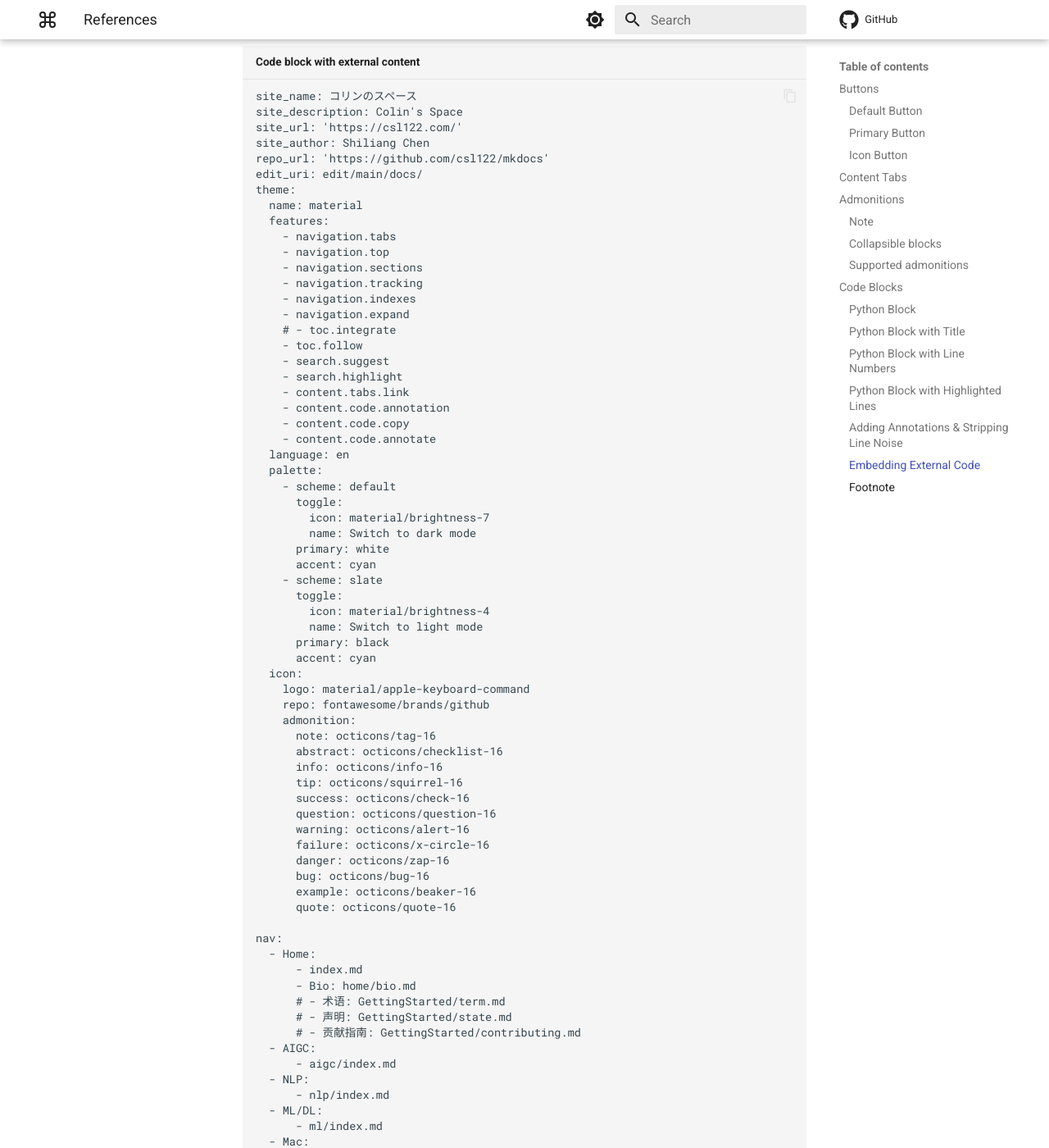
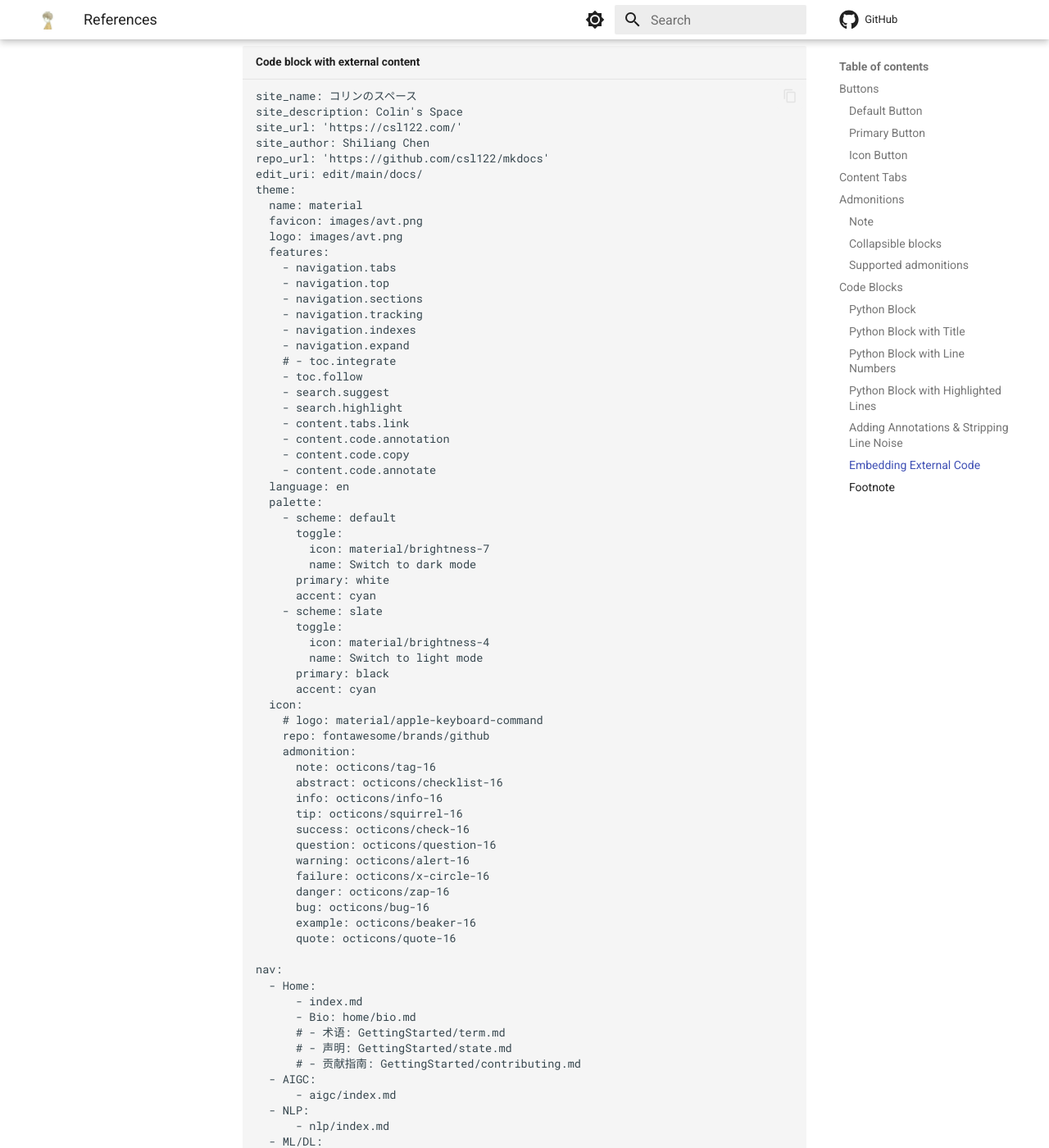
Before and after one commit to csl122/mkdocs, an MkDocs documentation site: the page built from docs/referene.md, in a window 1280 px wide and 1400 px high, scrolled down 2788 px. Shown: the whole window at 82% size. Built offline with MkDocs 1.6.1 and Material for MkDocs 9.7.7, drawn with Linux system fonts in a browser that asks for light colours; emoji names are drawn with the system emoji font; comment, search, counter and statistics services are not loaded; some of the changed text lies outside the part shown.

Commit message:
feat: add logo

```diff
--- a/mkdocs.yml
+++ b/mkdocs.yml
@@ -6,6 +6,8 @@ repo_url: 'https://github.com/csl122/mkdocs'
 edit_uri: edit/main/docs/
 theme:
   name: material
+  favicon: images/avt.png
+  logo: images/avt.png
   features:
     - navigation.tabs
     - navigation.top
@@ -36,7 +38,7 @@ theme:
       primary: black
       accent: cyan
   icon:
-    logo: material/apple-keyboard-command
+    # logo: material/apple-keyboard-command
     repo: fontawesome/brands/github
     admonition:
       note: octicons/tag-16
@@ -78,6 +80,7 @@ nav:
 #   - social
 
 extra:
+  homepage: https://csl122.com
   social:
     - icon: fontawesome/brands/github-alt
       link: https://github.com/csl122
```
Also changed, not shown: docs/images/Avatar.jpeg (added), docs/images/avt.png (added).
